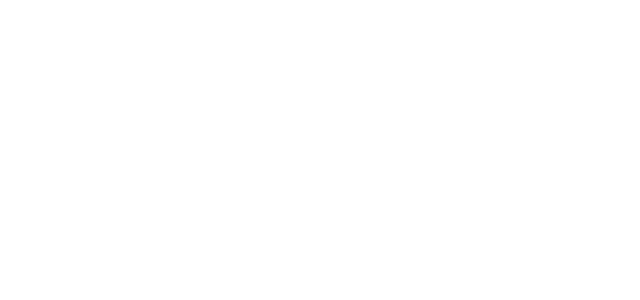
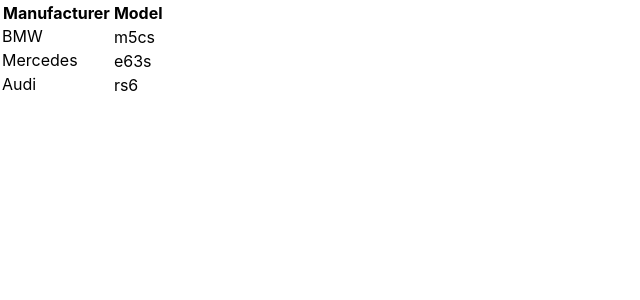
Before and after one commit to TinyMan66/micro-tasks, a React (Create React App) app: page / in a window 1280 px wide. Shown: the top 300 px of the page, without its empty margins (0-640 px from the left). Built offline with nearby package versions, Linux system fonts and the light colour scheme.

Commit message:
Created TopCars component. Training map method.

```diff
--- a/src/App.css
+++ b/src/App.css
@@ -1,38 +1,3 @@
 .App {
-  text-align: center;
+    text-align: left;
 }
-
-.App-logo {
-  height: 40vmin;
-  pointer-events: none;
-}
-
-@media (prefers-reduced-motion: no-preference) {
-  .App-logo {
-    animation: App-logo-spin infinite 20s linear;
-  }
-}
-
-.App-header {
-  background-color: #282c34;
-  min-height: 100vh;
-  display: flex;
-  flex-direction: column;
-  align-items: center;
-  justify-content: center;
-  font-size: calc(10px + 2vmin);
-  color: white;
-}
-
-.App-link {
-  color: #61dafb;
-}
-
-@keyframes App-logo-spin {
-  from {
-    transform: rotate(0deg);
-  }
-  to {
-    transform: rotate(360deg);
-  }
-}
--- a/src/App.tsx
+++ b/src/App.tsx
@@ -1,12 +1,21 @@
 import React from 'react';
 import './App.css';
+import {TopCars} from "./Components/TopCars";
 
 function App() {
-  return (
-    <div className="App">
 
-    </div>
-  );
+    // micro task 02:
+
+    const topCars = [
+        {manufacturer: 'BMW', model: 'm5cs'},
+        {manufacturer: 'Mercedes', model: 'e63s'},
+        {manufacturer: 'Audi', model: 'rs6'}
+    ]
+    return (
+        <div className="App">
+            <TopCars topCars={topCars}/>
+        </div>
+    );
 }
 
 export default App;
--- /dev/null
+++ b/src/Components/TopCars.tsx
@@ -0,0 +1,31 @@
+import React from 'react';
+
+type TopCarsType = {
+    topCars: Array<CarsType>
+}
+
+type CarsType = {
+    manufacturer: string
+    model: string
+}
+export const TopCars: React.FC<TopCarsType> = ({topCars}) => {
+
+    return (
+        <table>
+            <thead>
+            <tr>
+                <th>Manufacturer</th>
+                <th>Model</th>
+            </tr>
+            </thead>
+            <tbody>
+            {topCars.map((c, index) =>
+                <tr key={index}>
+                    {c.manufacturer}
+                    <td>{c.model}</td>
+                </tr>)}
+            </tbody>
+        </table>
+
+    );
+};
```
Also changed, not shown: src/index.css (+5 -5 lines), 1 other file (tests, documents, lock files or other folders).
